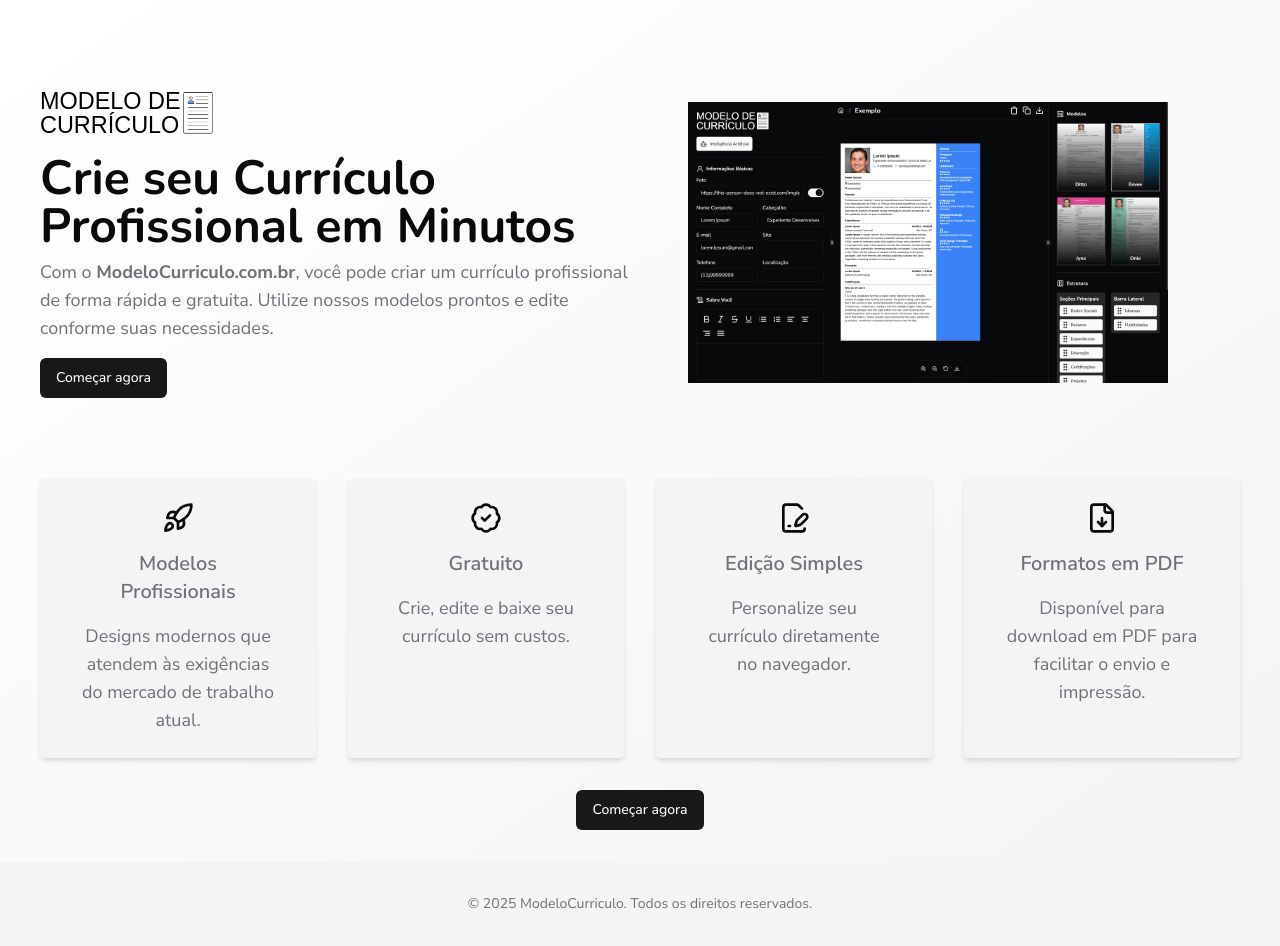
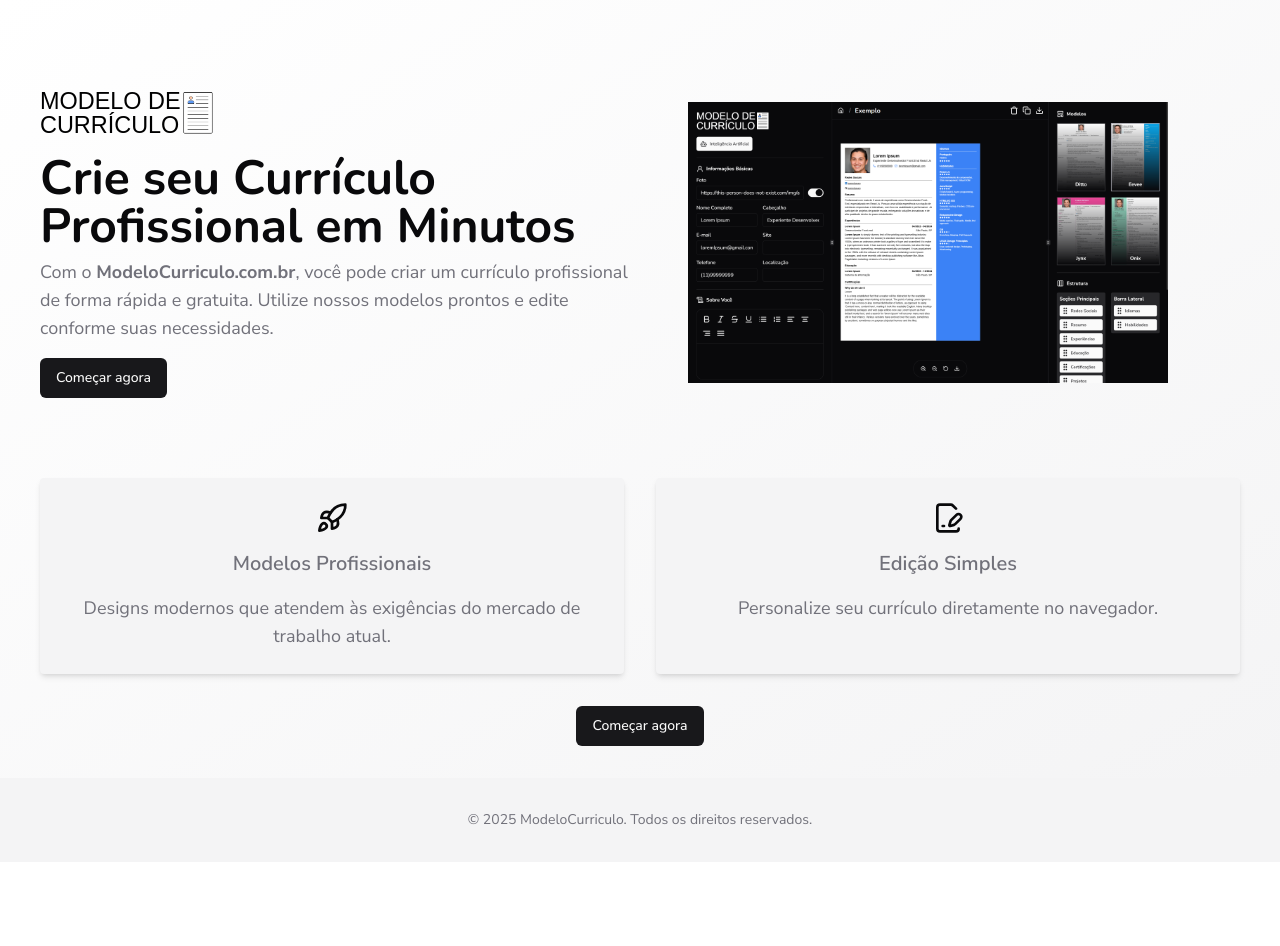
Before and after one commit to AlanOlimpio/resume-craft, a Next.js app: page / in a window 1280 px wide. After the commit the page ends 862 px from the top, so only its background shows below. Built offline with nearby package versions, Linux system fonts and the light colour scheme; no server answers.

Commit message:
feat: remove texto

```diff
--- a/src/app/page.tsx
+++ b/src/app/page.tsx
@@ -57,35 +57,12 @@
           </div>
           <div className="w-full  px-4 bg-muted rounded shadow-md">
             <div className="flex flex-col items-center p-6 gap-4  text-center">
-              <BadgeCheck size={32} />
-              <h2 className="text-xl font-semibold text-muted-foreground">
-                Gratuito
-              </h2>
-              <p className="text-muted-foreground text-lg">
-                Crie, edite e baixe seu currículo sem custos.
-              </p>
-            </div>
-          </div>
-          <div className="w-full  px-4 bg-muted rounded shadow-md">
-            <div className="flex flex-col items-center p-6 gap-4  text-center">
               <FilePenLine size={32} />
               <h2 className="text-xl font-semibold text-muted-foreground">
                 Edição Simples
               </h2>
               <p className="text-muted-foreground text-lg">
                 Personalize seu currículo diretamente no navegador.
-              </p>
-            </div>
-          </div>
-          <div className="w-full  px-4 bg-muted rounded shadow-md">
-            <div className="flex flex-col items-center p-6 gap-4  text-center">
-              <FileDown size={32} />
-              <h2 className="text-xl font-semibold text-muted-foreground">
-                Formatos em PDF
-              </h2>
-              <p className="text-muted-foreground text-lg">
-                Disponível para download em PDF para facilitar o envio e
-                impressão.
               </p>
             </div>
           </div>
```
